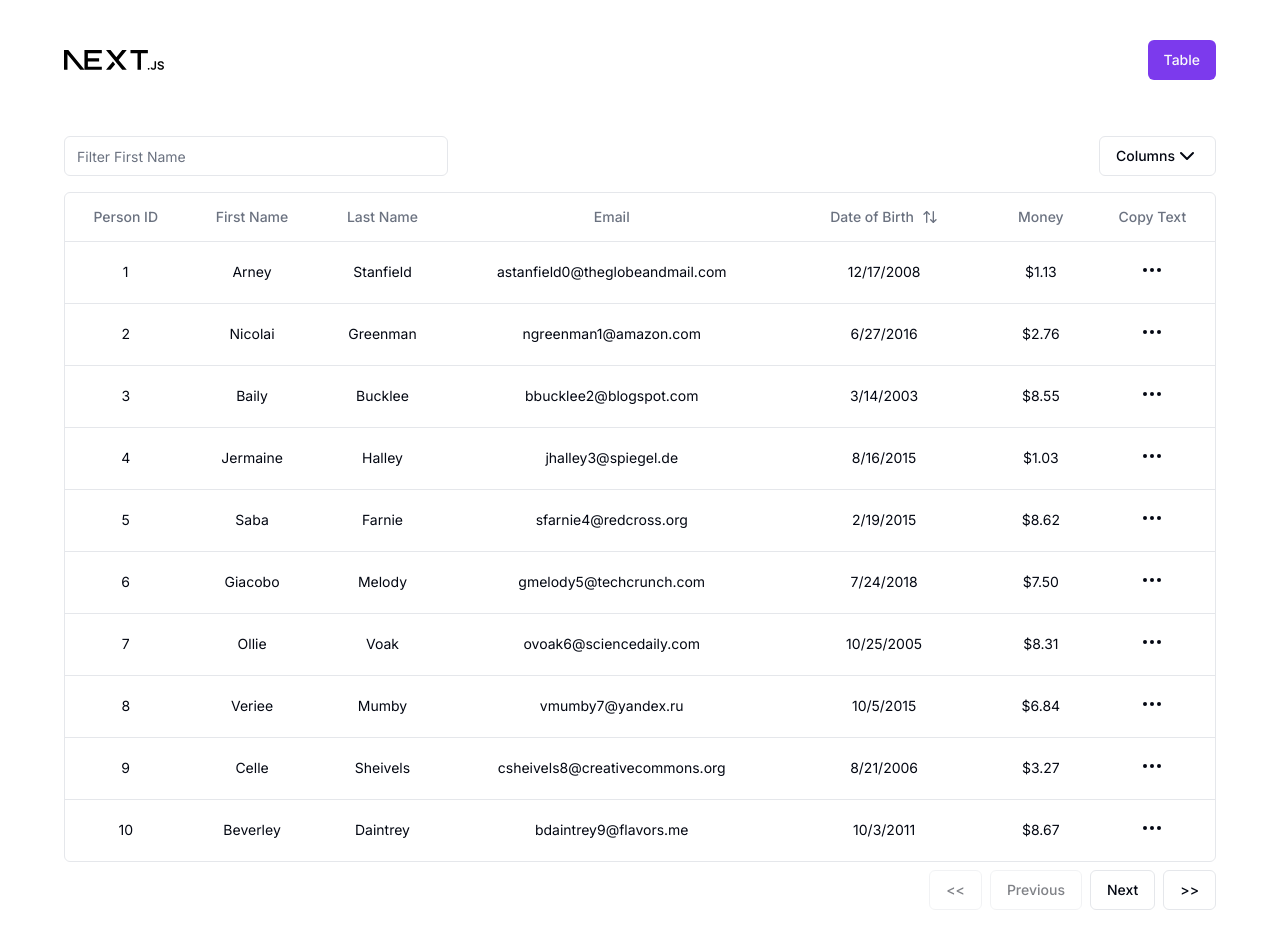
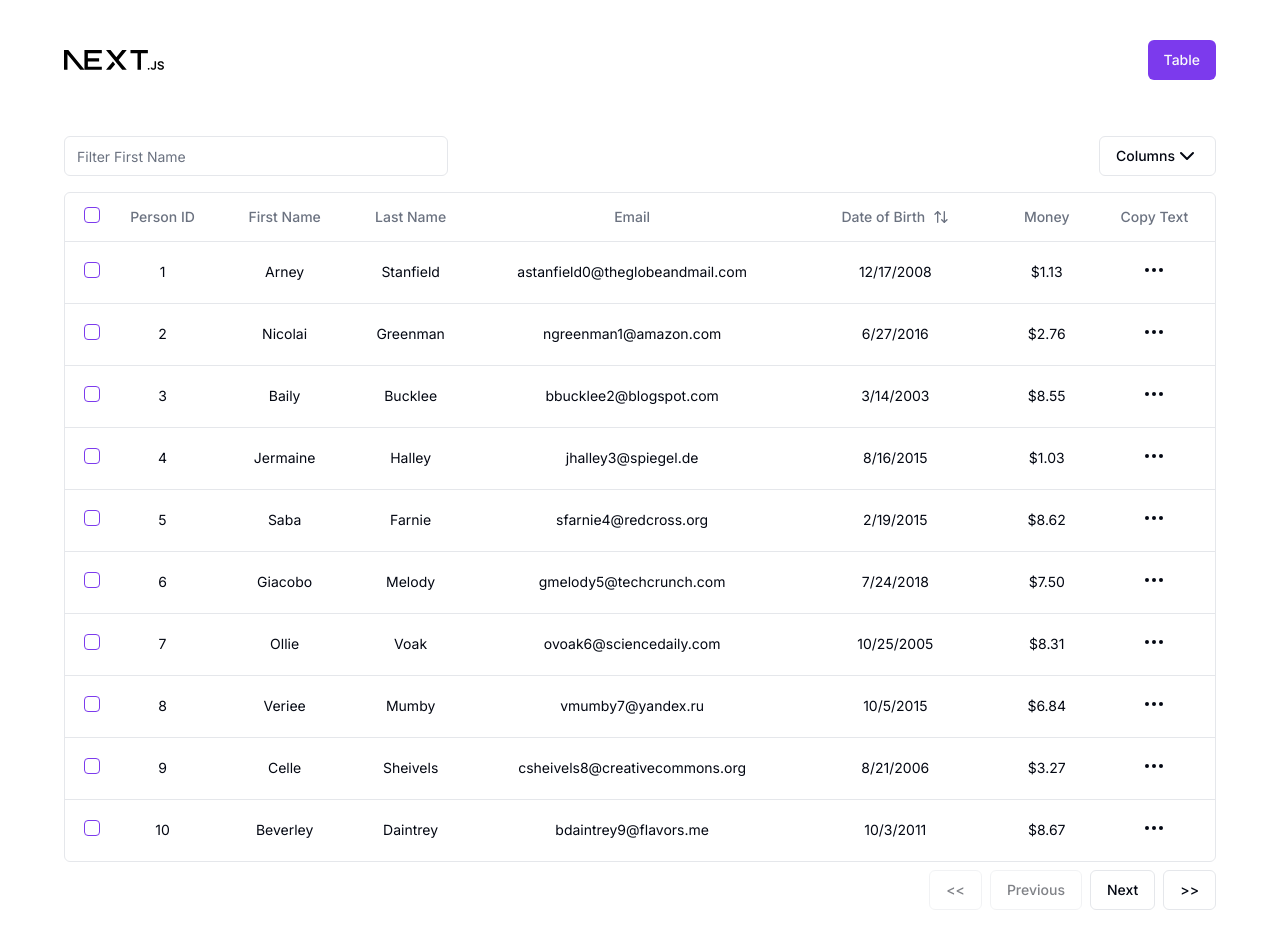
Before and after one commit to siddiquenaim/shadcn-practice-project, a Next.js app: page /people in a window 1280 px wide. Shown: the top 948 px of the page. Built offline with nearby package versions, Linux system fonts and the light colour scheme.

Commit message:
Added row selection checkbox

```diff
--- a/app/people/column.tsx
+++ b/app/people/column.tsx
@@ -5,8 +5,30 @@
 import DropDownCopy from "@/components/custom/DropDownCopy";
 import { Button } from "@/components/ui/button";
 import { ArrowUpDown } from "lucide-react";
+import { Checkbox } from "@/components/ui/checkbox";
 
 export const columns: ColumnDef<Person>[] = [
+  {
+    id: "select",
+    header: ({ table }) => {
+      return (
+        <Checkbox
+          checked={table.getIsAllPageRowsSelected()}
+          onCheckedChange={(value) => {
+            table.toggleAllPageRowsSelected(!!value);
+          }}
+        ></Checkbox>
+      );
+    },
+    cell: ({ row }) => {
+      return (
+        <Checkbox
+          checked={row.getIsSelected()}
+          onCheckedChange={(value) => row.toggleSelected(!!value)}
+        ></Checkbox>
+      );
+    },
+  },
   {
     accessorKey: "id",
     header: "Person ID",
@@ -35,13 +57,21 @@
         >
           Date of Birth <ArrowUpDown className="ml-2 h-4 w-4" />
         </Button>
+        // toggleSorting Method:
+
+        // It's used to toggle the sorting state of the column (between ascending and descending order).
+        // It accepts a boolean argument (true for ascending, false for descending).
+        // The argument passed to toggleSorting is determined by checking the current sorting state of the column:
+        // header.column.getIsSorted() === "asc": This part checks if the column is currently sorted in ascending order.
+        // If it's ascending, toggleSorting is called with false to switch to descending order.
+        // If it's not ascending (i.e., already descending or not sorted), toggleSorting is called with true to switch to ascending order.
       );
-    },
+    }, //sorting
     cell: ({ row }) => {
       const date_of_birth = row.getValue("date_of_birth");
       const formatted = new Date(date_of_birth as string).toLocaleDateString();
       return <div>{formatted}</div>;
-    },
+    }, //cell formatting
   },
   {
     accessorKey: "money",
@@ -58,6 +88,6 @@
           <DropDownCopy personName={personName} />
         </div>
       );
-    },
+    }, //cell action
   },
 ];
--- /dev/null
+++ b/components/ui/checkbox.tsx
@@ -0,0 +1,30 @@
+"use client"
+
+import * as React from "react"
+import * as CheckboxPrimitive from "@radix-ui/react-checkbox"
+import { Check } from "lucide-react"
+
+import { cn } from "@/lib/utils"
+
+const Checkbox = React.forwardRef<
+  React.ElementRef<typeof CheckboxPrimitive.Root>,
+  React.ComponentPropsWithoutRef<typeof CheckboxPrimitive.Root>
+>(({ className, ...props }, ref) => (
+  <CheckboxPrimitive.Root
+    ref={ref}
+    className={cn(
+      "peer h-4 w-4 shrink-0 rounded-sm border border-primary ring-offset-background focus-visible:outline-none focus-visible:ring-2 focus-visible:ring-ring focus-visible:ring-offset-2 disabled:cursor-not-allowed disabled:opacity-50 data-[state=checked]:bg-primary data-[state=checked]:text-primary-foreground",
+      className
+    )}
+    {...props}
+  >
+    <CheckboxPrimitive.Indicator
+      className={cn("flex items-center justify-center text-current")}
+    >
+      <Check className="h-4 w-4" />
+    </CheckboxPrimitive.Indicator>
+  </CheckboxPrimitive.Root>
+))
+Checkbox.displayName = CheckboxPrimitive.Root.displayName
+
+export { Checkbox }
--- a/package.json
+++ b/package.json
@@ -9,6 +9,7 @@
     "lint": "next lint"
   },
   "dependencies": {
+    "@radix-ui/react-checkbox": "^1.0.4",
     "@radix-ui/react-dropdown-menu": "^2.0.6",
     "@radix-ui/react-navigation-menu": "^1.1.4",
     "@radix-ui/react-slot": "^1.0.2",
```
Also changed, not shown: app/people/PeopleDataTable.tsx (+3 -6 lines), learnings.txt (added), 1 other file (tests, documents, lock files or other folders).
